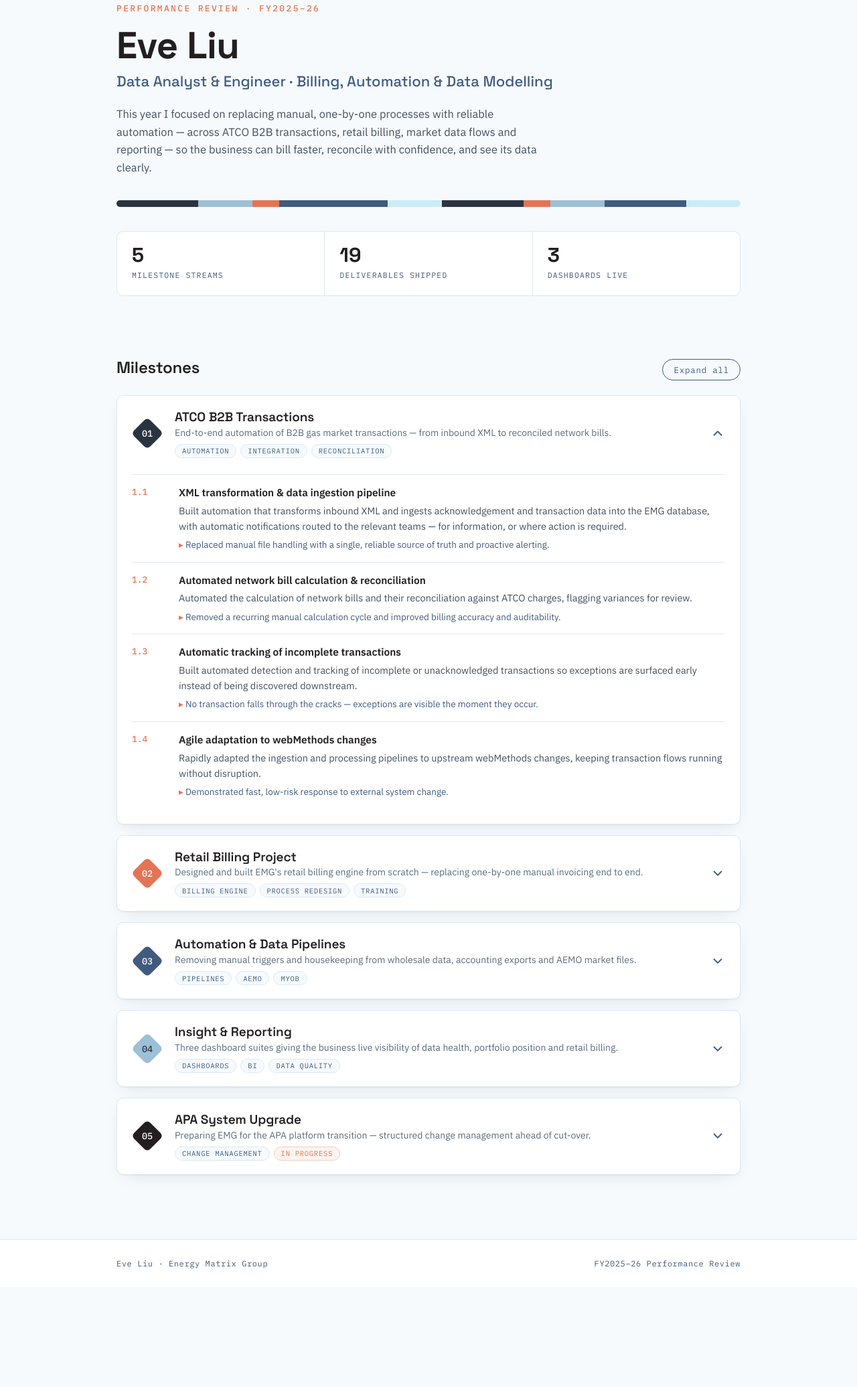
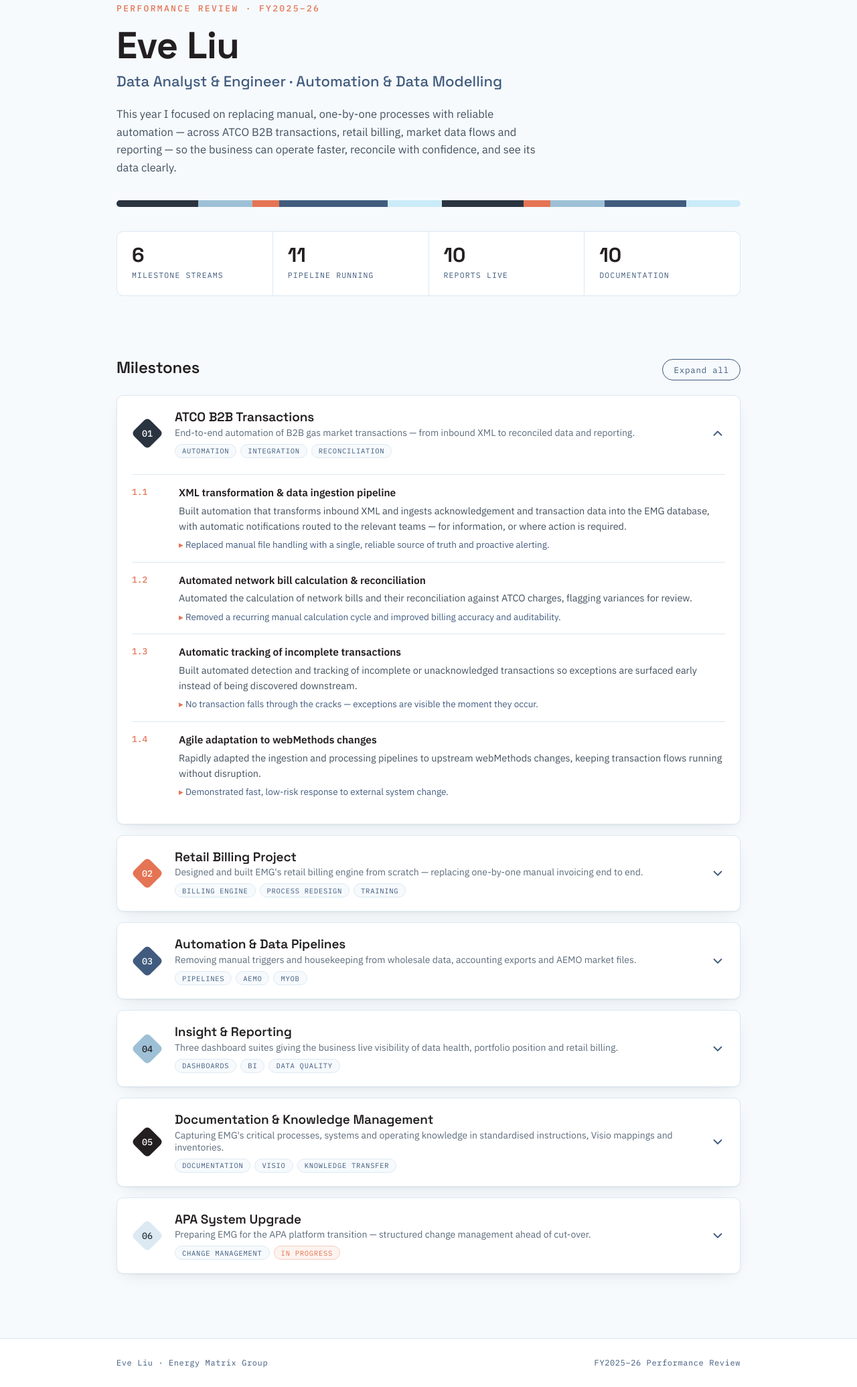
Before and after one commit to EnergyMatrix-Eve/system-performance.github.io, a plain HTML site: page index.html in a window 1280 px wide. Shown: the part 155-2226 px from the top of the page at 67% size. Before the commit the page ends 2077 px from the top, so only its background shows below. Drawn offline with Linux system fonts and the light colour scheme.

Commit message:
Add files via upload

```diff
--- a/index.html
+++ b/index.html
@@ -88,7 +88,7 @@ header{
 
 /* Stat strip */
 .stats{
-  display:grid; grid-template-columns:repeat(3,1fr);
+  display:grid; grid-template-columns:repeat(4,1fr);
   gap:1px; background:var(--line);
   border:1px solid var(--line); border-radius:var(--radius);
   overflow:hidden; margin-top:36px;
@@ -153,8 +153,9 @@ header{
 .m1 .diamond{ background:var(--charcoal); }
 .m2 .diamond{ background:var(--ember); }
 .m3 .diamond{ background:var(--steel); }
-.m4 .diamond{ background:var(--mist); }   .m4 .diamond span{ color:var(--charcoal); }
+.m4 .diamond{ background:var(--mist); }   .m4 .diamond span{ color:var(--ink); }
 .m5 .diamond{ background:var(--ink); }
+.m6 .diamond{ background:var(--line); }  .m6 .diamond span{ color:var(--charcoal); }
 
 .milestone-title{ flex:1; min-width:0; }
 .milestone-title h3{
@@ -244,11 +245,11 @@ footer{
   <div class="wrap">
     <div class="eyebrow">Performance Review · FY2025–26</div>
     <h1>Eve Liu</h1>
-    <div class="role">Data Analyst &amp; Engineer · Billing, Automation &amp; Data Modelling</div>
+    <div class="role">Data Analyst &amp; Engineer · Automation &amp; Data Modelling</div>
     <p class="summary">
       This year I focused on replacing manual, one-by-one processes with reliable automation —
       across ATCO B2B transactions, retail billing, market data flows and reporting —
-      so the business can bill faster, reconcile with confidence, and see its data clearly.
+      so the business can operate faster, reconcile with confidence, and see its data clearly.
     </p>
 
     <!-- Mosaic weave strip: tile colours sampled from the logo -->
@@ -266,9 +267,10 @@ footer{
     </div>
 
     <div class="stats">
-      <div class="stat"><b>5</b><small>Milestone streams</small></div>
-      <div class="stat"><b>19</b><small>Deliverables shipped</small></div>
-      <div class="stat"><b>3</b><small>Dashboards live</small></div>
+      <div class="stat"><b>6</b><small>Milestone streams</small></div>
+      <div class="stat"><b>11</b><small>Pipeline running</small></div>
+      <div class="stat"><b>10</b><small>Reports live</small></div>
+      <div class="stat"><b>10</b><small>Documentation</small></div>
     </div>
   </div>
 </section>
@@ -286,7 +288,7 @@ footer{
         <div class="diamond"><span>01</span></div>
         <div class="milestone-title">
           <h3>ATCO B2B Transactions</h3>
-          <div class="tagline">End-to-end automation of B2B gas market transactions — from inbound XML to reconciled network bills.</div>
+          <div class="tagline">End-to-end automation of B2B gas market transactions — from inbound XML to reconciled data and reporting.</div>
           <div class="chips"><span class="chip">Automation</span><span class="chip">Integration</span><span class="chip">Reconciliation</span></div>
         </div>
         <svg class="chevron" viewBox="0 0 24 24" fill="none" aria-hidden="true"><path d="M6 9l6 6 6-6" stroke="currentColor" stroke-width="2" stroke-linecap="round" stroke-linejoin="round"/></svg>
@@ -484,14 +486,14 @@ footer{
       </div>
     </article>
 
-    <!-- ================= Milestone 5 ================= -->
+<!-- ================= Milestone 5 ================= -->
     <article class="milestone m5">
       <button class="milestone-header" aria-expanded="false" aria-controls="m5-body">
         <div class="diamond"><span>05</span></div>
         <div class="milestone-title">
-          <h3>APA System Upgrade</h3>
-          <div class="tagline">Preparing EMG for the APA platform transition — structured change management ahead of cut-over.</div>
-          <div class="chips"><span class="chip">Change management</span><span class="chip status">In progress</span></div>
+          <h3>Documentation &amp; Knowledge Management</h3>
+          <div class="tagline">Capturing EMG's critical processes, systems and operating knowledge in standardised instructions, Visio mappings and inventories.</div>
+          <div class="chips"><span class="chip">Documentation</span><span class="chip">Visio</span><span class="chip">Knowledge transfer</span></div>
         </div>
         <svg class="chevron" viewBox="0 0 24 24" fill="none" aria-hidden="true"><path d="M6 9l6 6 6-6" stroke="currentColor" stroke-width="2" stroke-linecap="round" stroke-linejoin="round"/></svg>
       </button>
@@ -500,13 +502,54 @@ footer{
           <li class="detail">
             <span class="detail-id">5.1</span>
             <div>
+              <h4>Operational work instructions</h4>
+              <p>Authored step-by-step instructions for business-critical processes, including submission of UPNA & UAI, Agora Retail Invoicing, and update AEMO password.</p>
+              <span class="impact">Market submissions, retail invoicing and AEMO credential management can now be performed consistently by any trained team member — reducing key-person risk.</span>
+            </div>
+          </li>
+          <li class="detail">
+            <span class="detail-id">5.2</span>
+            <div>
+              <h4>Process &amp; architecture mappings</h4>
+              <p>Produced visual documentation of EMG's data flows and system landscape: the EMG Context Diagram, the ATCO and AEMO XML processing chart, retail invoicing process and the APA Gas Data Exchange solution architecture.</p>
+              <span class="impact">A clear, shared picture of how data and files move between EMG entities, ATCO, AEMO, Clients, APA and AGIG — accelerating onboarding, troubleshooting and upgrade planning.</span>
+            </div>
+          </li>
+          <li class="detail">
+            <span class="detail-id">5.3</span>
+            <div>
+              <h4>Operating model inventory</h4>
+              <p>Built and maintained the <em>Ops Model Inventory</em>, cataloguing all models and their rollover times in one reference.</p>
+              <span class="impact">A single source of truth for all master models — the foundation for rollover and continuity planning.</span>
+            </div>
+          </li>
+        </ul></div>
+      </div>
+    </article>
+
+    <!-- ================= Milestone 6 ================= -->
+    <article class="milestone m6">
+      <button class="milestone-header" aria-expanded="false" aria-controls="m6-body">
+        <div class="diamond"><span>06</span></div>
+        <div class="milestone-title">
+          <h3>APA System Upgrade</h3>
+          <div class="tagline">Preparing EMG for the APA platform transition — structured change management ahead of cut-over.</div>
+          <div class="chips"><span class="chip">Change management</span><span class="chip status">In progress</span></div>
+        </div>
+        <svg class="chevron" viewBox="0 0 24 24" fill="none" aria-hidden="true"><path d="M6 9l6 6 6-6" stroke="currentColor" stroke-width="2" stroke-linecap="round" stroke-linejoin="round"/></svg>
+      </button>
+      <div class="milestone-body" id="m6-body">
+        <div><ul class="detail-list">
+          <li class="detail">
+            <span class="detail-id">6.1</span>
+            <div>
               <h4>Change management plan &amp; process mapping</h4>
               <p>Developed the change management plan and mapped current-state processes against the upgraded APA system, identifying every touchpoint that the upgrade affects.</p>
               <span class="impact">The business knows exactly what changes, where, and who is impacted — before cut-over.</span>
             </div>
           </li>
           <li class="detail">
-            <span class="detail-id">5.2</span>
+            <span class="detail-id">6.2</span>
             <div>
               <h4>Connectivity testing completed</h4>
               <p>Completed connectivity testing against the upgraded APA environment, confirming EMG's integrations are ready for the transition.</p>
```
